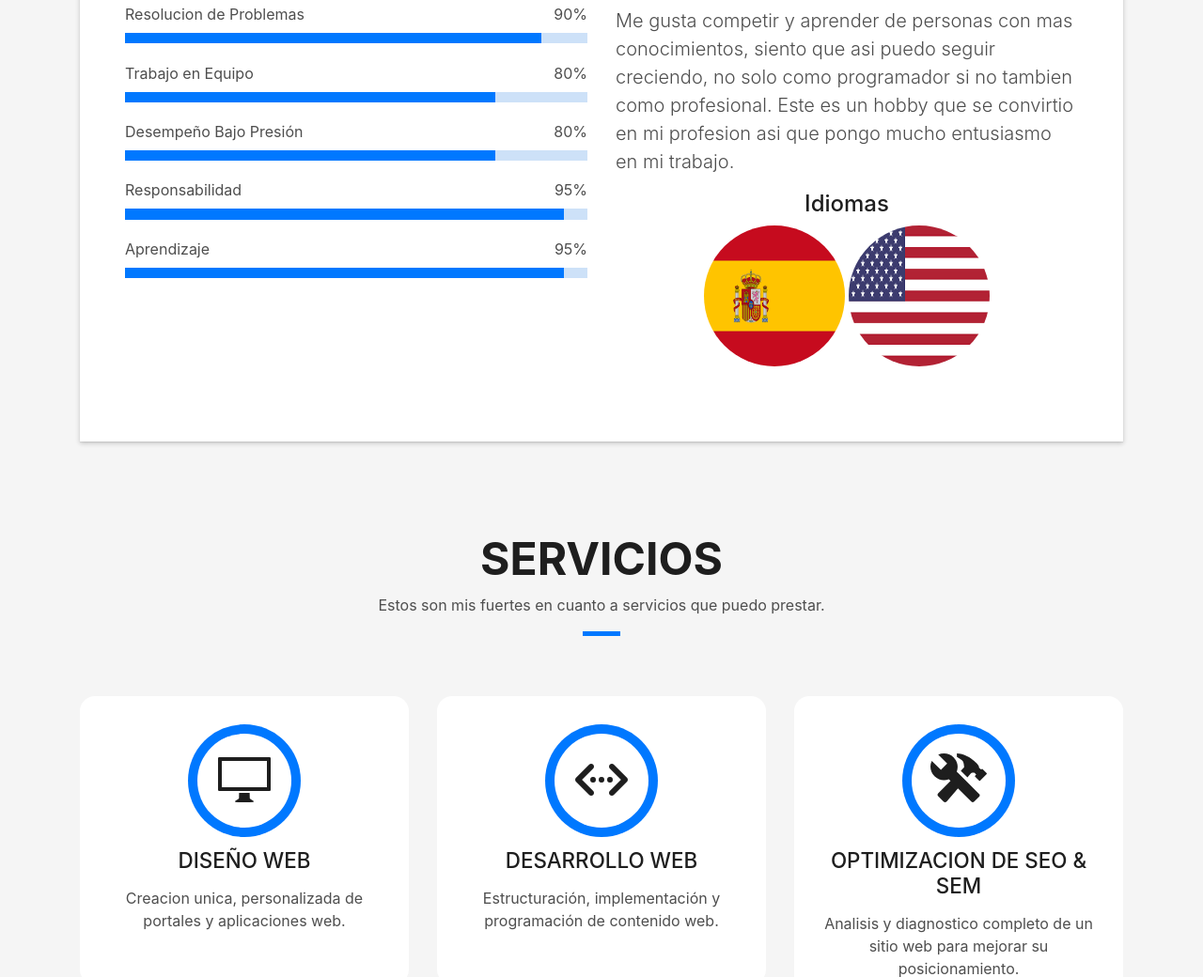
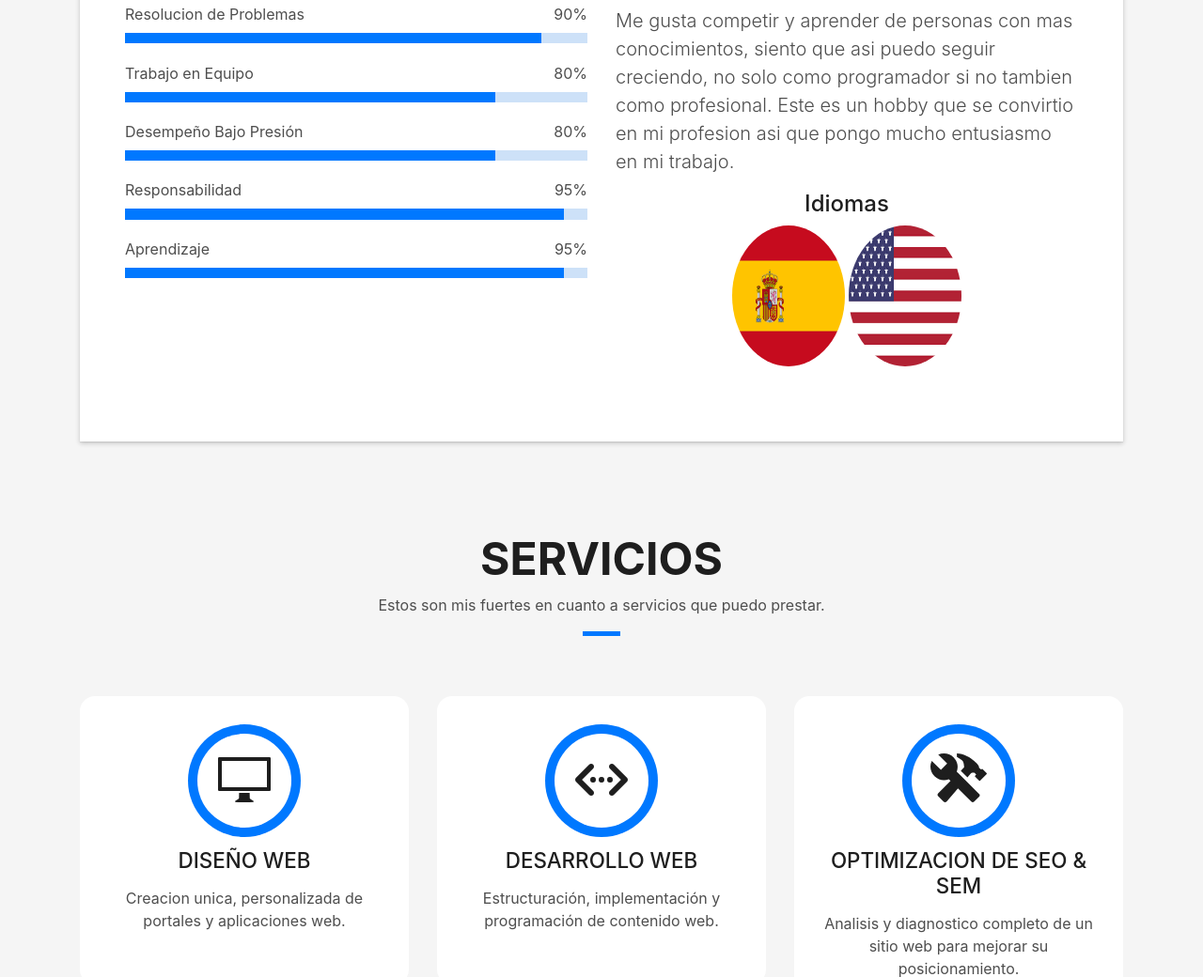
Before and after one commit to Flaresstorm/FlareFolio, a plain HTML site: page index.html in a window 1280 px wide. Shown: the part 1249-2289 px from the top of the page at 94% size. Drawn offline with nearby package versions, Linux system fonts and the light colour scheme; files whose address does not match are found by name.

Commit message:
Update index.html

```diff
--- a/index.html
+++ b/index.html
@@ -156,8 +156,8 @@
                   <p class="lead">
                       <center>
                         <h4>Idiomas</h4>
-                    <img style="border-radius: 100%; width: 150px; height: 150px; " src="img/Spanish.png">
-                    <img style="border-radius: 100%; width: 150px; height: 150px;" src="img/English.png">
+                    <img style="border-radius: 100%; width: 120px; height: 150px; " src="img/Spanish.png">
+                    <img style="border-radius: 100%; width: 120px; height: 150px;" src="img/English.png">
                   </center>
                   </p>
 
```
